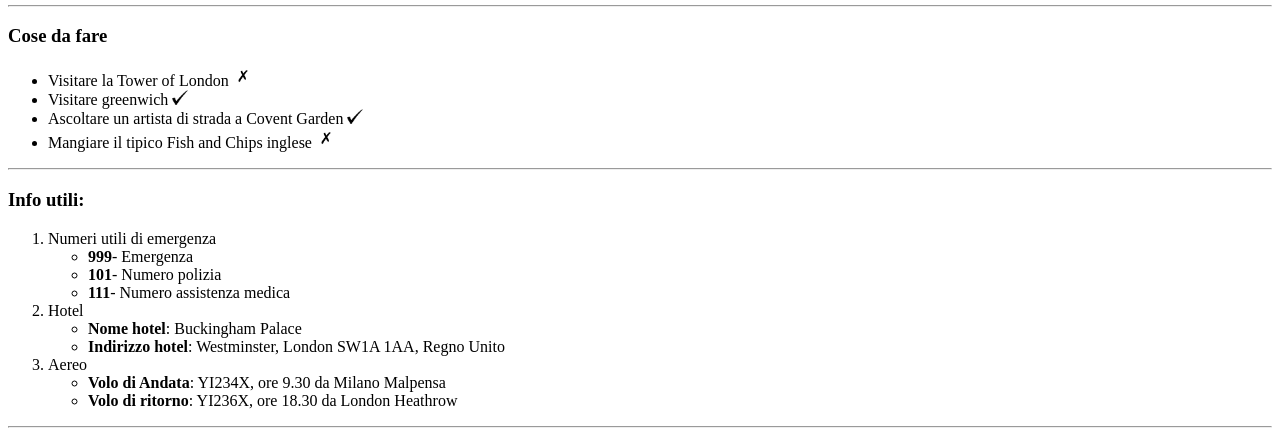
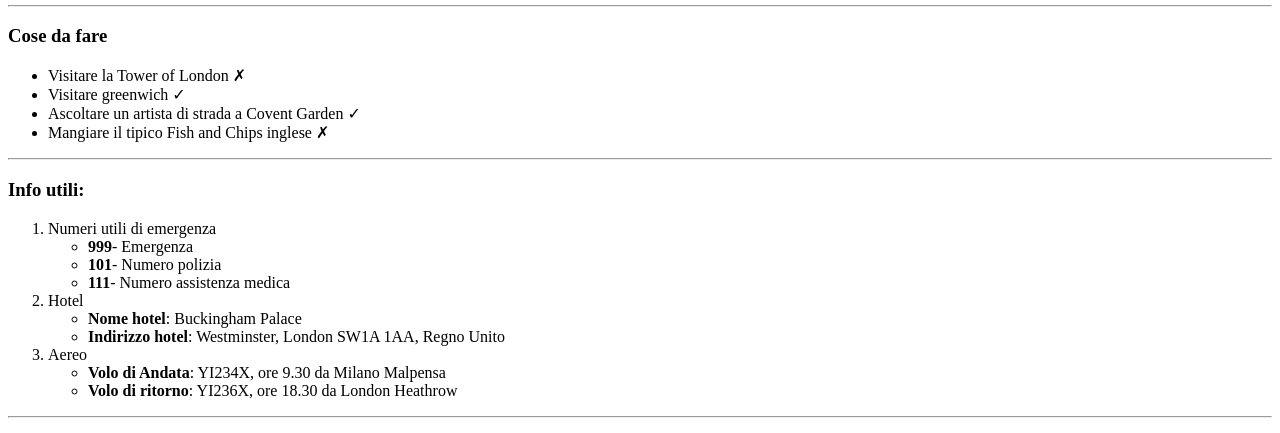
Before and after one commit to ValeriaGiannelli/html-london-trip, a plain HTML site: page index.html in a window 1280 px wide. Shown: the part 876-1309 px from the top of the page. Drawn offline with Linux system fonts and the light colour scheme.

Commit message:
ESERCIZIO FINITO

```diff
--- a/index.html
+++ b/index.html
@@ -67,10 +67,10 @@
         <div>
             <h3>Cose da fare</h3>
             <ul>
-                <li>Visitare la Tower of London <img src="img/X-Png-166.png" style="height:20px;" alt="X-non fatto"></li>
-                <li>Visitare greenwich <img src="img/check.png" style="height:15px;" alt="X-non fatto"></li>
-                <li>Ascoltare un artista di strada a Covent Garden <img src="img/check.png" style="height:15px;" alt="X-non fatto"></li>
-                <li>Mangiare il tipico Fish and Chips inglese <img src="img/X-Png-166.png" style="height:20px;" alt="X-non fatto"></li>
+                <li>Visitare la Tower of London &cross;</li>
+                <li>Visitare greenwich &check;</li>
+                <li>Ascoltare un artista di strada a Covent Garden &check;</li>
+                <li>Mangiare il tipico Fish and Chips inglese &cross;</li>
             </ul>
         </div>
         <hr>
```
